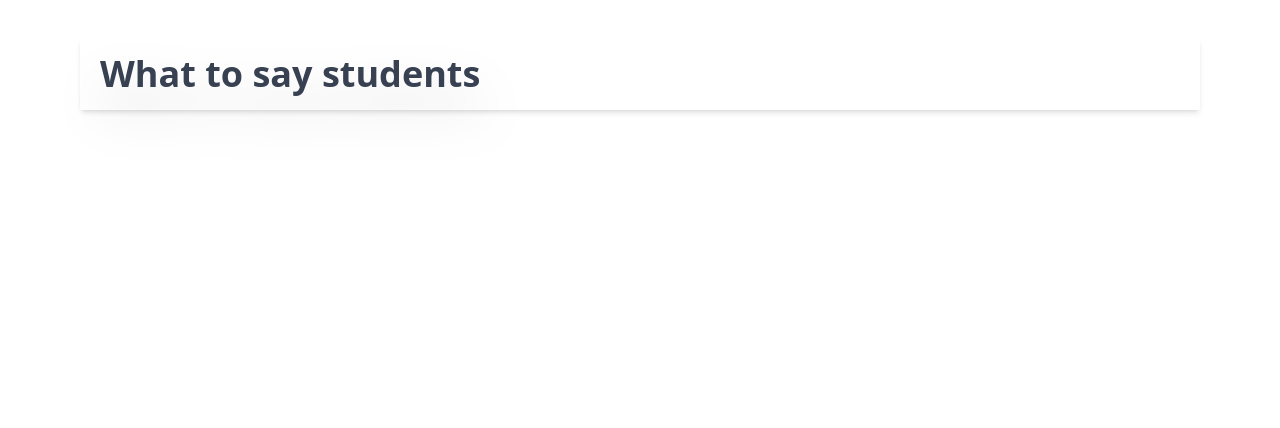
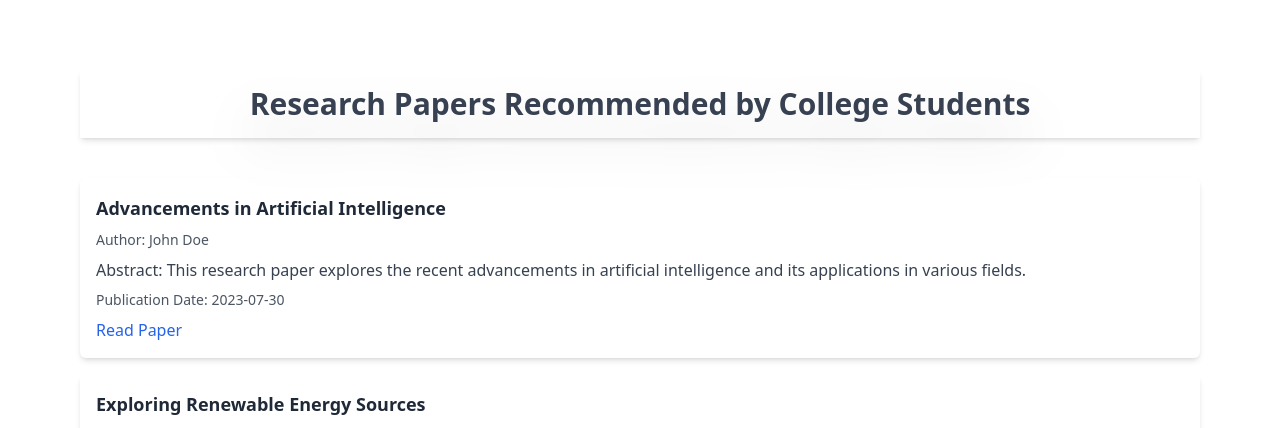
Before and after one commit to smsohag32/adm-frontend, a React (Vite) app: page / in a window 1280 px wide. Shown: the part 2362-2790 px from the top of the page. Built offline with nearby package versions, Linux system fonts and the light colour scheme; no server answers.

Commit message:
research paper and gallery section some style change

```diff
--- a/src/Pages/Home/Gallery/imageData.js
+++ b/src/Pages/Home/Gallery/imageData.js
@@ -1,7 +1,7 @@
 export const imageData = [
           {
             src:
-              "https://cdn.pixabay.com/photo/2017/01/14/12/59/iceland-1979445_960_720.jpg",
+              "https://img.freepik.com/free-photo/smiling-students-studying-together-table_23-2147850724.jpg?size=626&ext=jpg",
             alt: "image 1 alt test",
             orderS: 1,
             orderM: 1,
@@ -9,7 +9,7 @@ export const imageData = [
           },
           {
             src:
-              "https://cdn.pixabay.com/photo/2019/03/09/17/30/horse-4044547_960_720.jpg",
+              "https://plus.unsplash.com/premium_photo-1682974403711-2376e6bd4beb?ixlib=rb-4.0.3&ixid=M3wxMjA3fDB8MHxzZWFyY2h8MTl8fGdyYWR1YXRpb258ZW58MHx8MHx8fDA%3D&auto=format&fit=crop&w=400&q=60",
             alt: "image 2 alt test",
             orderS: 2,
             orderM: 2,
@@ -17,28 +17,28 @@ export const imageData = [
           },
           {
             src:
-              "https://cdn.pixabay.com/photo/2016/12/04/21/58/rabbit-1882699_960_720.jpg",
+              "https://images.unsplash.com/photo-1623461487986-9400110de28e?ixlib=rb-4.0.3&ixid=M3wxMjA3fDB8MHxzZWFyY2h8OHx8Z3JhZHVhdGlvbnxlbnwwfHwwfHx8MA%3D%3D&auto=format&fit=crop&w=400&q=60",
             orderS: 4,
             orderM: 3,
             orderL: 6
           },
           {
             src:
-              "https://cdn.pixabay.com/photo/2014/07/08/12/36/bird-386725_960_720.jpg",
+              "https://img.freepik.com/free-photo/diverse-teenage-couple-student-walking-together-outside-university-building_23-2148093479.jpg?size=626&ext=jpg",
             orderS: 3,
             orderM: 4,
             orderL: 5
           },
           {
             src:
-              "https://failed-cdn.pixabay.com/photo/2015/10/12/15/46/fallow-deer-984573_960_720.jpg",
+              "https://images.unsplash.com/photo-1523580846011-d3a5bc25702b?ixlib=rb-4.0.3&ixid=M3wxMjA3fDB8MHxzZWFyY2h8OXx8Z3JhZHVhdGlvbnxlbnwwfHwwfHx8MA%3D%3D&auto=format&fit=crop&w=400&q=60",
             orderS: 5,
             orderM: 6,
             orderL: 4
           },
           {
             src:
-              "https://cdn.pixabay.com/photo/2014/10/01/10/44/hedgehog-468228_960_720.jpg",
+              "https://images.unsplash.com/photo-1639503667014-6533f3f34831?ixlib=rb-4.0.3&ixid=M3wxMjA3fDB8MHxzZWFyY2h8NDV8fGdyYWR1YXRpb258ZW58MHx8MHx8fDA%3D&auto=format&fit=crop&w=400&q=60",
             orderS: 6,
             orderM: 5,
             orderL: 3,
--- a/src/Pages/Home/Home/Home.jsx
+++ b/src/Pages/Home/Home/Home.jsx
@@ -1,8 +1,8 @@
-import { Helmet } from "react-helmet";
 import Hero from "../../../components/Hero/Hero";
 import Opportunity from "../Opportunity/Opportunity";
 import Gallery from "../Gallery/Gallery";
 import Reviews from "../Reviews/Reviews";
+import ResearchPaper from "../ResearchPaper/ResearchPaper";
 
 const Home = () => {
   return (
@@ -10,6 +10,7 @@ const Home = () => {
       <Hero />
       <Opportunity />
       <Gallery />
+      <ResearchPaper />
       <Reviews />
     </div>
   );
--- /dev/null
+++ b/src/Pages/Home/ResearchPaper/ResearchPaper.jsx
@@ -0,0 +1,43 @@
+import { Link } from "react-router-dom";
+import researchData from "./researchData";
+import SectionTitle from "../../../components/SectionTitle/SectionTitle";
+
+const ResearchPaper = () => {
+  return (
+    <section className="research-papers-section py-8">
+      <div className="adm-container mb-10">
+        <SectionTitle title="Research Papers Recommended by College Students" />
+        {researchData.length === 0 ? (
+          <p className="text-gray-600 py-10">
+            No research papers available at the moment.
+          </p>
+        ) : (
+          <div className="grid gap-4 mt-10">
+            {researchData.map((paper) => (
+              <div key={paper.id} className="bg-white p-4 shadow-md rounded-md">
+                <h3 className="text-lg font-semibold mb-2">{paper.title}</h3>
+                <p className="text-sm text-gray-600 mb-2">
+                  Author: {paper.author}
+                </p>
+                <p className="text-gray-700 mb-2">Abstract: {paper.abstract}</p>
+                <p className="text-sm text-gray-600 mb-2">
+                  Publication Date: {paper.publicationDate}
+                </p>
+                <Link
+                  to={paper.link}
+                  target="_blank"
+                  rel="noopener noreferrer"
+                  className="text-blue-600 hover:underline flex items-center"
+                >
+                  Read Paper <i className="ml-2 fas fa-external-link-alt"></i>
+                </Link>
+              </div>
+            ))}
+          </div>
+        )}
+      </div>
+    </section>
+  );
+};
+
+export default ResearchPaper;
--- /dev/null
+++ b/src/Pages/Home/ResearchPaper/researchData.js
@@ -0,0 +1,35 @@
+ const researchData = [
+    {
+      id: 1,
+      title: "Advancements in Artificial Intelligence",
+      link: "https://www.researchgate.net/publication/274329798_Research_Paper_URL",
+      author: "John Doe",
+      abstract:
+        "This research paper explores the recent advancements in artificial intelligence and its applications in various fields.",
+      publicationDate: "2023-07-30",
+      content: "Lorem ipsum dolor sit amet, consectetur adipiscing elit. ...",
+    },
+    {
+      id: 2,
+      title: "Exploring Renewable Energy Sources",
+      link: "https://www.researchgate.net/publication/274329798_Research_Paper_URL",
+      author: "Jane Smith",
+      abstract:
+        "This research paper investigates renewable energy sources as an eco-friendly alternative to traditional energy.",
+      publicationDate: "2023-08-15",
+      content: "Lorem ipsum dolor sit amet, consectetur adipiscing elit. ...",
+    },
+    {
+      id: 3,
+      title: "Exploring Renewable Energy Sources",
+      link: "https://www.researchgate.net/publication/274329798_Research_Paper_URL",
+      author: "Jane Smith",
+      abstract:
+        "This research paper investigates renewable energy sources as an eco-friendly alternative to traditional energy.",
+      publicationDate: "2023-08-15",
+      content: "Lorem ipsum dolor sit amet, consectetur adipiscing elit. ...",
+    },
+  ];
+
+
+  export default researchData;
--- a/src/components/SectionTitle/SectionTitle.jsx
+++ b/src/components/SectionTitle/SectionTitle.jsx
@@ -1,8 +1,8 @@
 const SectionTitle = ({ title, subTitle }) => {
   return (
-    <div className=" py-4 px-5 flex flex-col drop-shadow-2xl shadow-md">
+    <div className=" py-4 px-5 flex flex-col items-center drop-shadow-2xl shadow-md">
       {title && (
-        <h2 className="text-2xl md:text-4xl text-gray-700 font-bold">
+        <h2 className="text-2xl md:text-3xl text-gray-700 font-semibold">
           {title}
         </h2>
       )}
```
